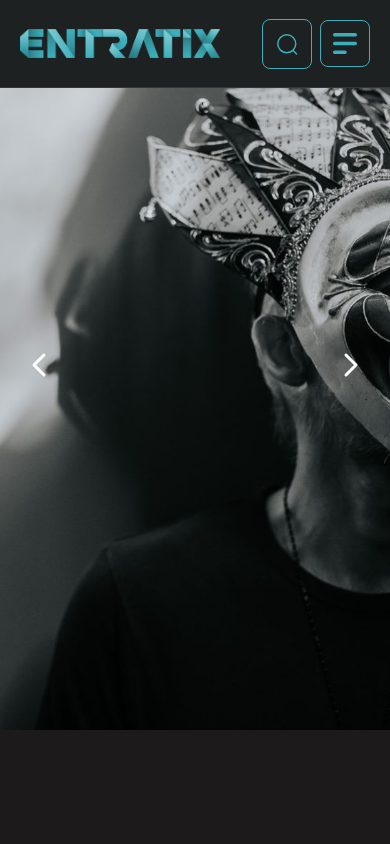
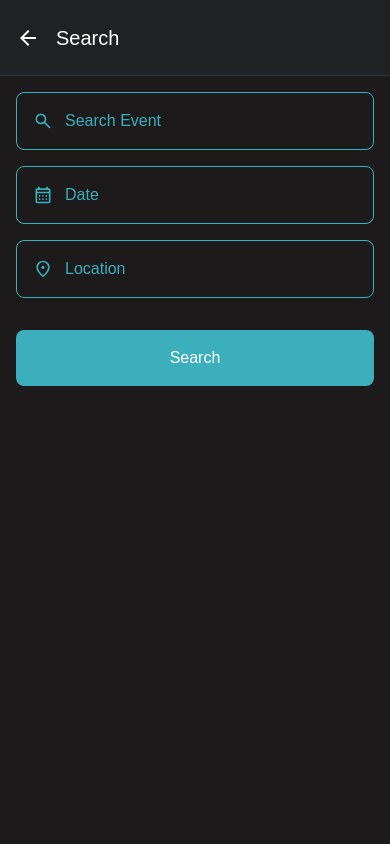
Before and after one commit to ferbermu/Entratix, a Next.js app: page / in a window 390 px wide. Both pictures are taken after a click on the button 287 px from the left and 43 px from the top of the page. Shown: the top 844 px of the page. Built offline with nearby package versions, Linux system fonts and the light colour scheme.

Commit message:
agregar componente MobileSearch y su integración en Navbar; mejorar MobileNavButton para abrir búsqueda

```diff
--- a/src/app/components/MobileNavButton.tsx
+++ b/src/app/components/MobileNavButton.tsx
@@ -11,7 +11,7 @@ export const MobileNavButton = ({ icon, onClick }: MobileNavButtonProps) => {
   return (
     <button
       onClick={onClick}
-      className="p-3 hover:bg-[#3BAFBB]/10 rounded-lg transition-colors border border-[#3BAFBB]"
+      className="p-3 hover:bg-[#3BAFBB]/10 rounded-lg transition-colors border border-[#3BAFBB] cursor-pointer"
     >
       <Image src={icon} alt="nav icon" width={24} height={24} priority />
     </button>
--- /dev/null
+++ b/src/app/components/MobileSearch.tsx
@@ -0,0 +1,116 @@
+'use client';
+
+import React, { useEffect, useState } from 'react';
+import Image from 'next/image';
+
+interface MobileSearchProps {
+  isOpen: boolean;
+  onClose: () => void;
+  onSearch: (searchTerm: string) => void;
+}
+
+export const MobileSearch = ({
+  isOpen,
+  onClose,
+  onSearch,
+}: MobileSearchProps) => {
+  const [searchEvent, setSearchEvent] = useState('');
+  const [searchDate, setSearchDate] = useState('');
+  const [searchLocation, setSearchLocation] = useState('');
+
+  useEffect(() => {
+    const handleResize = () => {
+      if (window.innerWidth > 870 && isOpen) {
+        onClose();
+      }
+    };
+
+    window.addEventListener('resize', handleResize);
+    return () => window.removeEventListener('resize', handleResize);
+  }, [isOpen, onClose]);
+
+  const handleSearch = () => {
+    const searchTerms = [searchEvent, searchDate, searchLocation]
+      .filter(Boolean)
+      .join(' ');
+    onSearch(searchTerms);
+    onClose();
+  };
+
+  if (!isOpen) return null;
+
+  return (
+    <div className="fixed inset-0 bg-[#1C1A1A] z-50">
+      <div className="max-w-[870px] mx-auto h-full flex flex-col">
+        <div className="flex items-center p-4 border-b border-[#3BAFBB33] h-19 bg-[#3BAFBB0D]">
+          <button onClick={onClose} className="mr-4 cursor-pointer ">
+            <Image
+              src="/assets/icons/featured_events/arrow_back.svg"
+              alt="close"
+              width={24}
+              height={24}
+            />
+          </button>
+          <h2 className="text-white text-xl">Search</h2>
+        </div>
+
+        <div className="p-4 flex flex-col gap-4">
+          <div className="flex items-center gap-3 p-4 rounded-lg border border-[#3BAFBB]">
+            <Image
+              src="/assets/icons/search_bar/search.svg"
+              alt="search"
+              width={20}
+              height={20}
+            />
+            <input
+              type="text"
+              value={searchEvent}
+              onChange={e => setSearchEvent(e.target.value)}
+              placeholder="Search Event"
+              className="w-full bg-transparent text-white outline-none placeholder:text-[#3BAFBB] text-md"
+            />
+          </div>
+
+          <div className="flex items-center gap-3 p-4 rounded-lg border border-[#3BAFBB]">
+            <Image
+              src="/assets/icons/search_bar/calendar_month.svg"
+              alt="calendar"
+              width={20}
+              height={20}
+            />
+            <input
+              type="text"
+              value={searchDate}
+              onChange={e => setSearchDate(e.target.value)}
+              placeholder="Date"
+              className="w-full bg-transparent text-white outline-none placeholder:text-[#3BAFBB] text-md "
+            />
+          </div>
+
+          <div className="flex items-center gap-3 p-4 rounded-lg border border-[#3BAFBB]">
+            <Image
+              src="/assets/icons/search_bar/location.svg"
+              alt="location"
+              width={20}
+              height={20}
+            />
+            <input
+              type="text"
+              value={searchLocation}
+              onChange={e => setSearchLocation(e.target.value)}
+              placeholder="Location"
+              className="w-full bg-transparent text-white outline-none placeholder:text-[#3BAFBB] text-md"
+            />
+          </div>
+
+          <button
+            onClick={handleSearch}
+            className="mt-4 w-full bg-[#3BAFBB] text-white py-4 rounded-lg font-medium cursor-pointer"
+          >
+            Search
+          </button>
+        </div>
+      </div>
+    </div>
+  );
+};
--- a/src/app/components/Navbar.tsx
+++ b/src/app/components/Navbar.tsx
@@ -7,10 +7,12 @@ import Link from 'next/link';
 import { useEffect, useState } from 'react';
 import { MobileNav } from './MobileNav';
 import { useScroll } from '../hooks/useScroll';
+import { MobileSearch } from './MobileSearch';
 
 export const Navbar = () => {
   const isScrolled = useScroll({ threshold: 700 });
   const [isMobileNavOpen, setIsMobileNavOpen] = useState(false);
+  const [isMobileSearchOpen, setIsMobileSearchOpen] = useState(false);
 
   const handleLogin = () => {
     console.log('Login clicked');
@@ -67,7 +69,6 @@ export const Navbar = () => {
           </div>
         </div>
 
-        {/* Botones de escritorio */}
         <div className="flex items-center gap-6 max-[870px]:hidden">
           <Navbutton
             className="text-white"
@@ -81,10 +82,10 @@ export const Navbar = () => {
           />
         </div>
 
-        <div className="flex gap-2 items-center min-[870px]:hidden ">
+        <div className="flex gap-2 items-center min-[870px]:hidden  ">
           <MobileNavButton
             icon="/assets/icons/nav_bar/search.svg"
-            onClick={() => console.log('Search clicked')}
+            onClick={() => setIsMobileSearchOpen(true)}
           />
           <MobileNavButton
             icon={iconChange('/assets/icons/nav_bar/vector.svg')}
@@ -100,6 +101,14 @@ export const Navbar = () => {
           onSignup={handleSignup}
         />
       )}
+
+      <MobileSearch
+        isOpen={isMobileSearchOpen}
+        onClose={() => setIsMobileSearchOpen(false)}
+        onSearch={term => {
+          window.dispatchEvent(new CustomEvent('search', { detail: term }));
+        }}
+      />
     </>
   );
 };
--- a/src/app/page.tsx
+++ b/src/app/page.tsx
@@ -1,6 +1,6 @@
 'use client';
 
-import React, { useState } from 'react';
+import React, { useEffect, useState } from 'react';
 import { Card, CardProps } from './components/Card';
 import {
   CarrouselImage,
@@ -93,6 +93,17 @@ const CardData: CardProps[] = [
 export const HomePage = () => {
   const [filteredCards, setFilteredCards] = useState(CardData);
 
+  useEffect(() => {
+    const handleMobileSearch = (event: CustomEvent<string>) => {
+      handleSearch(event.detail);
+    };
+
+    window.addEventListener('search', handleMobileSearch as EventListener);
+    return () => {
+      window.removeEventListener('search', handleMobileSearch as EventListener);
+    };
+  }, []);
+
   const handleSearch = (searchTerm: string) => {
     const filtered = CardData.filter(
       card =>
```
